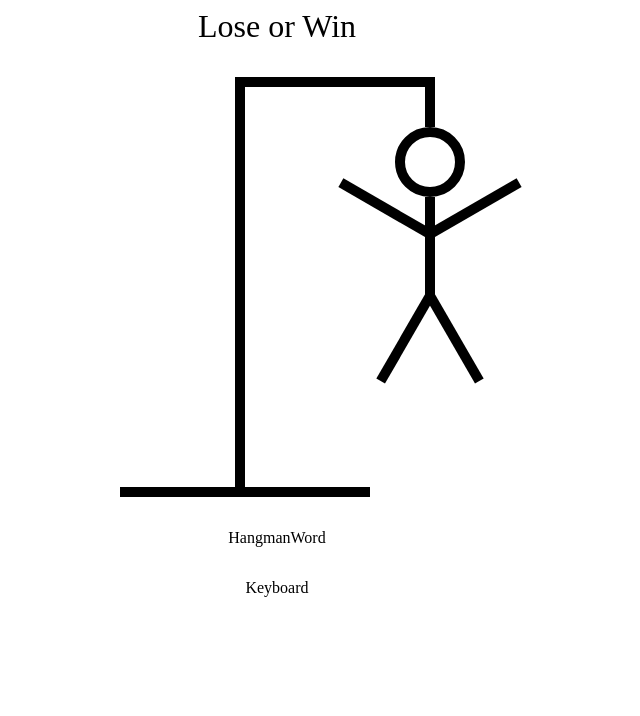
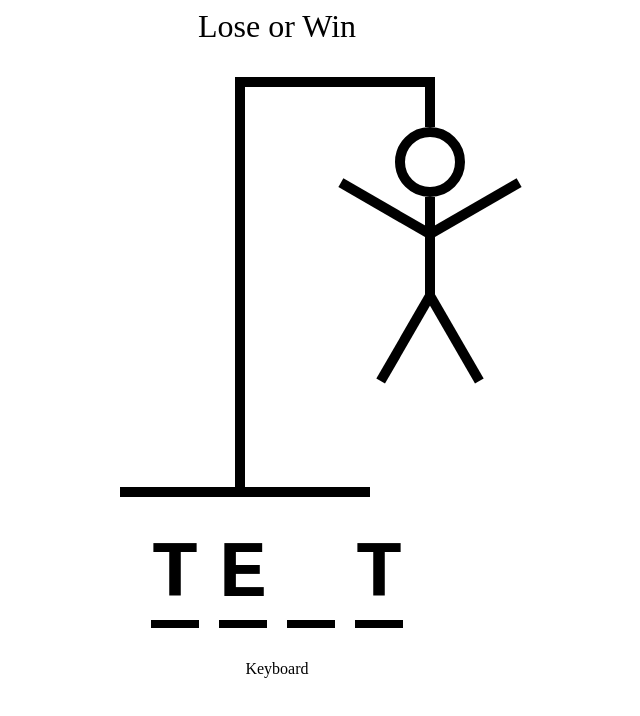
Before and after one commit to kuldp18/react-hangman, a React (Vite) app: page / in a window 1280 px wide. Shown: the top 716 px of the page, without its empty margins (363-1003 px from the left). Built offline with nearby package versions, Linux system fonts and the light colour scheme.

Commit message:
add logic for HangmanWord.tsx

```diff
--- a/src/components/HangmanWord.tsx
+++ b/src/components/HangmanWord.tsx
@@ -1,5 +1,40 @@
 const HangmanWord = () => {
-  return <div>HangmanWord</div>;
+  const word = 'test';
+  const guessedLetters = ['t', 'e'];
+  return (
+    <div
+      className="container"
+      style={{
+        display: 'flex',
+        gap: '.25em',
+        fontSize: '5rem',
+        fontWeight: 'bold',
+        textTransform: 'uppercase',
+        fontFamily: 'monospace',
+      }}
+    >
+      {word.split('').map((letter, index) => {
+        return (
+          <span
+            style={{
+              borderBottom: '.1em solid black',
+            }}
+            key={index}
+          >
+            <span
+              style={{
+                visibility: guessedLetters.includes(letter)
+                  ? 'visible'
+                  : 'hidden',
+              }}
+            >
+              {letter}
+            </span>
+          </span>
+        );
+      })}
+    </div>
+  );
 };
 
 export default HangmanWord;
```
